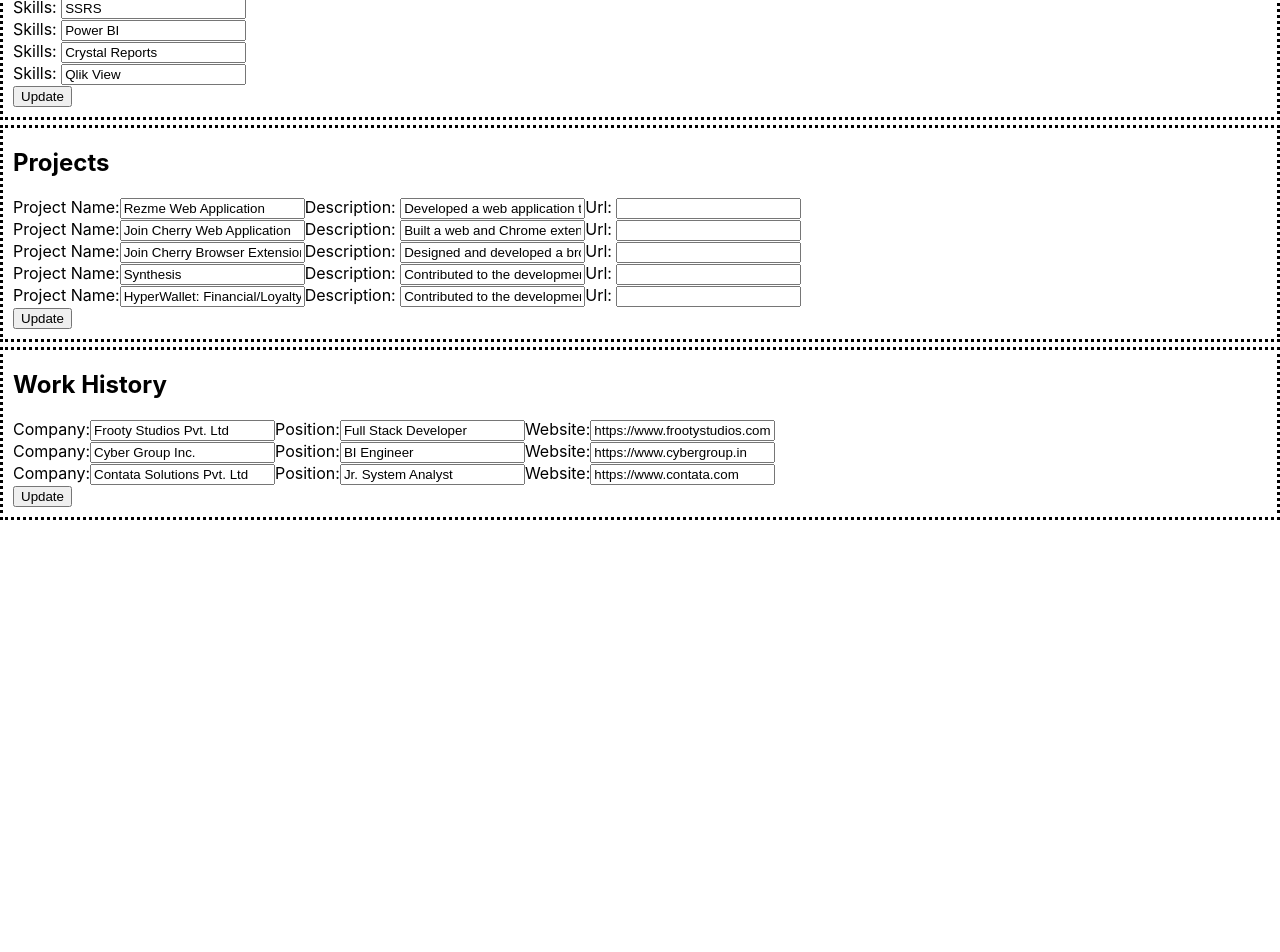
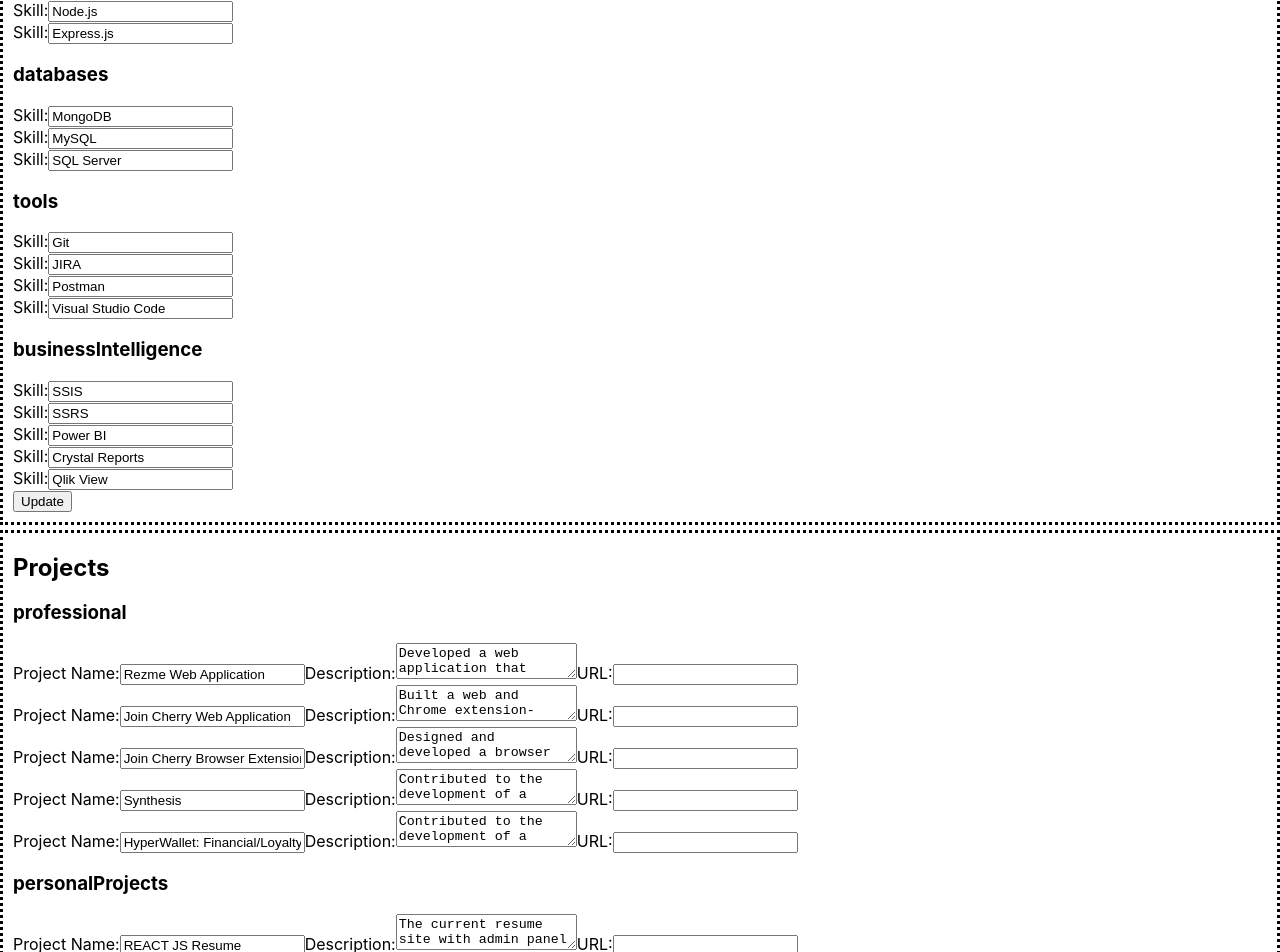
Before and after one commit to Mohit7th/resume, a React (Create React App) app: page /admin in a window 1280 px wide. Shown: the part 840-1792 px from the top of the page. Before the commit the page ends 1360 px from the top, so only its background shows below. Built offline with nearby package versions, Linux system fonts and the light colour scheme.

Commit message:
fixes for different update blocks

```diff
--- a/src/components/data.tsx
+++ b/src/components/data.tsx
@@ -8,6 +8,7 @@ export const resumeData: ResumeData = {
             email: "m7uniyal@gmail.com",
             phone: "+91 7835816795",
             address: "Dehradun, India",
+            _id: "38"
         },
         image: "https://avatars.githubusercontent.com/u/47273253?v=4",
         socials: [
@@ -233,7 +234,13 @@ export const resumeData: ResumeData = {
                 _id: "29",
             },
         ],
-        personalProjects: [],
+        personalProjects: [{
+            name: "REACT JS Resume",
+            description: "The current resume site with admin panel to update resume",
+            technologies: ["REACT.js", "Node.js", "Express.js", "MongoDB" ],
+            url: "",
+            _id: "37"
+        }],
     },
     workHistory: [
         {
--- a/src/pages/Admin Panel/AddProjectBlock.tsx
+++ b/src/pages/Admin Panel/AddProjectBlock.tsx
@@ -1,54 +1,61 @@
-import React, { useEffect } from "react";
+import React, { useEffect, useState } from "react";
 import { useUserData, useUserDataDispatch } from "../../components/UserContext";
+import { Projects, Project } from "../../types"; // Import correct types
 
 export default function ProjectsBlock() {
     const userdata = useUserData();
     const dispatch = useUserDataDispatch();
 
-    const [projects, setProjects] = React.useState(userdata.projects);
-    type ProjectCategory = keyof typeof projects;
+    // Ensure projects are properly initialized
+    const [projects, setProjects] = useState<Projects>(
+        userdata?.projects || { professional: [], personalProjects: [] }
+    );
 
+    type ProjectCategory = keyof Projects; // Ensures only valid categories
+
+    // Sync projects state when userdata changes
+    useEffect(() => {
+        if (userdata?.projects) {
+            setProjects(userdata.projects);
+        }
+    }, [userdata]);
 
     function updateProjects() {
-        if (dispatch) {
+        if (!dispatch) {
+            console.error("Dispatch function is not available");
+            return;
+        }
+
         dispatch({
             type: "UPDATE_PROJECTS",
-                payload: projects,
+            payload: projects, // ✅ Correctly structured payload
         });
-        }
     }
 
     function handleProjectChange(
-        _index: number,
+        index: number,
         category: ProjectCategory,
-        field: string,
+        field: keyof Project, // ✅ Ensures only valid project fields
         newValue: string
     ) {
-        const categoryArray = projects[category];
-
-        // Ensure the block exists and is an array
-        if (!Array.isArray(categoryArray)) {
-            console.error(`Invalid block: ${category}`);
-            return;
+        setProjects((prevProjects) => ({
+            ...prevProjects,
+            [category]: prevProjects[category].map((project, i) =>
+                i === index ? { ...project, [field]: newValue } : project
+            ),
+        }));
     }
 
-        const updatedProjects = categoryArray.map((project, index) =>
-            index === _index ? { ...project, [field]: newValue } : project
-        );
-
-        setProjects((prevCategory) => ({
-            ...prevCategory,
-            [category]: updatedProjects,
-        }));
-    }
-    const categoryKeys = Object.keys(projects);
     return (
         <div className="update-block">
             <h2>Projects</h2>
-            {categoryKeys.map((categoryKey) =>
-                projects[categoryKey as ProjectCategory].map(
+
+            {Object.keys(projects).map((categoryKey) => (
+                <div key={categoryKey}>
+                    <h3>{categoryKey.replace("-", " ")}</h3>
+                    {projects[categoryKey as ProjectCategory].map(
                         (project, index) => (
-                        <div key={project._id}>
+                            <div key={project._id} className="project-item">
                                 <label>Project Name:</label>
                                 <input
                                     type="text"
@@ -63,9 +70,8 @@ export default function ProjectsBlock() {
                                     }
                                 />
 
-                            <label>Description: </label>
-                            <input
-                                type="text"
+                                <label>Description:</label>
+                                <textarea
                                     value={project.description}
                                     onChange={(e) =>
                                         handleProjectChange(
@@ -77,7 +83,7 @@ export default function ProjectsBlock() {
                                     }
                                 />
 
-                            <label>Url: </label>
+                                <label>URL:</label>
                                 <input
                                     type="text"
                                     value={project.url}
@@ -92,8 +98,9 @@ export default function ProjectsBlock() {
                                 />
                             </div>
                         )
-                )
                     )}
+                </div>
+            ))}
 
             <button onClick={updateProjects}>Update</button>
         </div>
--- a/src/pages/Admin Panel/AddSkillsBlock.tsx
+++ b/src/pages/Admin Panel/AddSkillsBlock.tsx
@@ -1,53 +1,69 @@
-import React from "react";
+import React, { useEffect, useState } from "react";
 import { useUserData, useUserDataDispatch } from "../../components/UserContext";
+import { Skills, Skill } from "../../types"; // Import correct types
 
 export default function SkillsBlock() {
     const userdata = useUserData();
     const dispatch = useUserDataDispatch();
 
-    const [skills, setSkills] = React.useState(userdata.skills);
-    type SkillCategory = keyof typeof skills;
+    // Ensure skills are properly initialized
+    const [skills, setSkills] = useState<Skills>(
+        userdata?.skills || {
+            programmingLanguages: [],
+            webTechnologies: [],
+            frontendFrameworks: [],
+            backendFrameworks: [],
+            databases: [],
+            tools: [],
+            businessIntelligence: [],
+        }
+    );
+
+    type SkillCategory = keyof Skills; // Ensures only valid categories
+
+    // Sync skills state when userdata changes
+    useEffect(() => {
+        if (userdata?.skills) {
+            setSkills(userdata.skills);
+        }
+    }, [userdata]);
 
     function updateSkills() {
-        if (dispatch) {
+        if (!dispatch) {
+            console.error("Dispatch function is not available");
+            return;
+        }
+
         dispatch({
             type: "UPDATE_SKILLS",
-                payload: skills,
+            payload: skills, // ✅ Correctly structured payload
         });
-        }
     }
 
     function handleSkillsChange(
-        _index: number,
+        index: number,
         domain: SkillCategory,
-        field: string,
+        field: keyof Skill, // ✅ Ensures only valid skill fields
         newValue: string
     ) {
-        const skillArray = skills[domain];
-
-        // Ensure the block exists and is an array
-        if (!Array.isArray(skillArray)) {
-            console.error(`Invalid block: ${domain}`);
-            return;
+        setSkills((prevSkills) => ({
+            ...prevSkills,
+            [domain]: prevSkills[domain].map((skill, i) =>
+                i === index ? { ...skill, [field]: newValue } : skill
+            ),
+        }));
     }
 
-        const updatedSkills = skillArray.map((skill, i) =>
-            i == _index ? { ...skill, [field]: newValue } : skill
-        );
-
-        setSkills((prevSkill) => ({
-            ...prevSkill,
-            [domain]: updatedSkills,
-        }));
-    }
-    const domainKeys = Object.keys(skills);
     return (
         <div className="update-block">
             <h2>Skills</h2>
-            {domainKeys.map((skillKey) =>
-                skills[skillKey as SkillCategory].map((tech, index) => (
+
+            {Object.keys(skills).map((skillKey) => (
+                <div key={skillKey}>
+                    <h3>{skillKey.replace("-", " ")}</h3>
+                    {skills[skillKey as SkillCategory].map((tech, index) => (
                         <div key={tech._id} className="skill-item">
-                        <label>Skills: </label>
+                            <label>Skill:</label>
                             <input
                                 type="text"
                                 value={tech.name}
@@ -61,8 +77,9 @@ export default function SkillsBlock() {
                                 }
                             />
                         </div>
-                ))
-            )}
+                    ))}
+                </div>
+            ))}
 
             <button onClick={updateSkills}>Update</button>
         </div>
--- a/src/pages/Admin Panel/AddSummaryBlock.tsx
+++ b/src/pages/Admin Panel/AddSummaryBlock.tsx
@@ -1,32 +1,41 @@
-import React from "react";
+import { useState, useEffect } from "react";
 import { useUserData, useUserDataDispatch } from "../../components/UserContext";
+import { Summary } from "../../types";
 
 export default function SummaryBlock() {
     const userdata = useUserData();
     const dispatch = useUserDataDispatch();
 
-    const [summary, setSummary] = React.useState(userdata.summary);
+    const [summary, setSummary] = useState<Summary>(
+        userdata?.summary || {
+            detailed: "",
+            short: "",
+            _id: "",
+        }
+    );
+
+    useEffect(() => {
+        if (userdata?.summary) {
+            setSummary(userdata.summary);
+        }
+    }, [userdata]);
 
     function updateSummary() {
-        if (dispatch) {
-            dispatch({
-                type: "UPDATE_SUMMARY",
-                payload: summary,
-            });
+        if (!dispatch) {
+            console.error("Dispatch function is not available");
+            return;
         }
+        dispatch({
+            type: "UPDATE_SUMMARY",
+            payload: summary,
+        });
     }
 
-    function handleSummaryChange(
-        _index: number,
-        field: string,
-        newValue: string
-    ) {
-        const updatedSummary = {
-            ...summary,
+    function handleSummaryChange(field: keyof Summary, newValue: string) {
+        setSummary((prevSummary) => ({
+            ...prevSummary,
             [field]: newValue,
-        };
-
-        setSummary(updatedSummary);
+        }));
     }
 
     return (
@@ -36,15 +45,13 @@ export default function SummaryBlock() {
             <input
                 type="text"
                 value={summary.short}
-                onChange={(e) =>
-                    handleSummaryChange(-1, "short", e.target.value)
-                }
+                onChange={(e) => handleSummaryChange("short", e.target.value)}
             />
             <label>Detailed:</label>
             <textarea
                 value={summary.detailed}
                 onChange={(e) =>
-                    handleSummaryChange(-1, "detailed", e.target.value)
+                    handleSummaryChange("detailed", e.target.value)
                 }
             ></textarea>
             <button onClick={updateSummary}>Update</button>
--- a/src/types/titleHeader.ts
+++ b/src/types/titleHeader.ts
@@ -12,6 +12,7 @@ export type TitleHeader = {
         email: string;
         phone: string;
         address: string;
+        _id: string;
     };
     image: string;
     socials: SocialProfile[];
```
Also changed, not shown: src/pages/Admin Panel/AddHeaderBlock.tsx (+32 -13 lines). Lines whose indentation alone changed are shown as unchanged.
